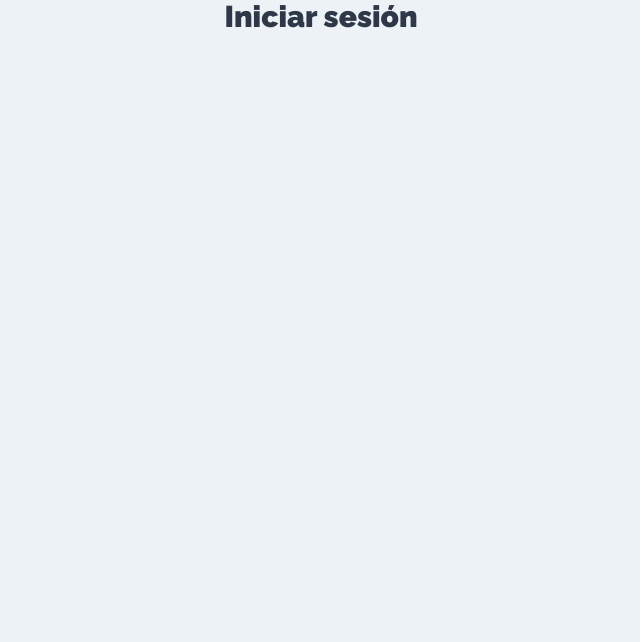
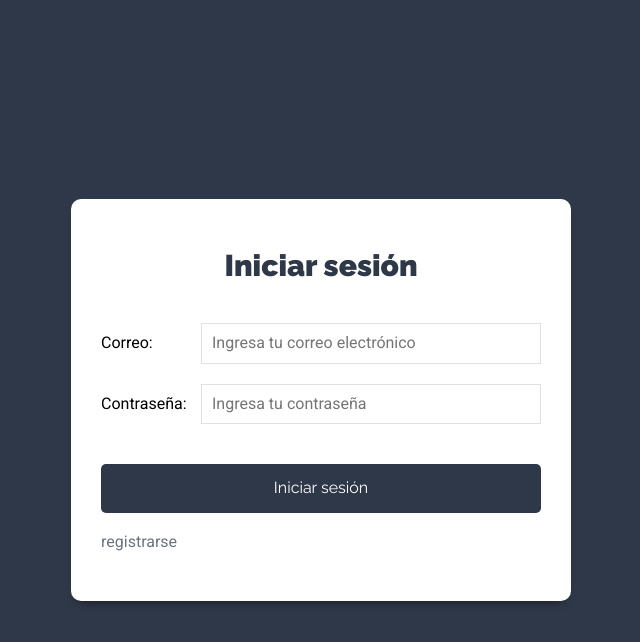
Before and after one commit to tonykevin/task, a React (Create React App) app: page / in a window 1280 px wide. Shown: the top 642 px of the page, without its empty margins (319-959 px from the left). Built offline with nearby package versions, Linux system fonts and the light colour scheme.

Commit message:
define login page

```diff
--- a/src/components/auth/Login.js
+++ b/src/components/auth/Login.js
@@ -1,7 +1,69 @@
-import React from 'react'
+import React, { useState } from 'react'
+import { Link } from 'react-router-dom'
 
-const Login = () => (
-  <h1>Iniciar sesión</h1>
-)
+const Login = () => {
+  const [user, setUser] = useState({
+    email: '',
+    password: ''
+  })
+
+  const { email, password } = user
+
+  const defineData = ({ target }) => {
+    setUser({
+      ...user,
+      [target.name]: target.value
+    })
+  }
+
+  const onSubmit = e => {
+    e.preventDefault()
+  }
+
+  return (
+    <div className='form-user'>
+      <div className='container-form shadow--dark'>
+        <h1>Iniciar sesión</h1>
+        <form
+          onSubmit={onSubmit}
+        >
+          <div className='form-field'>
+            <label htmlFor='email'>Correo</label>
+            <input
+              id='email'
+              name='email'
+              onChange={defineData}
+              placeholder='Ingresa tu correo electrónico'
+              type='email'
+              value={email}
+            />
+          </div>
+          <div className='form-field'>
+            <label htmlFor='password'>Contraseña</label>
+            <input
+              id='password'
+              name='password'
+              onChange={defineData}
+              placeholder='Ingresa tu contraseña'
+              type='password'
+              value={password}
+            />
+          </div>
+          <div className='form-field'>
+            <button
+              className='btn btn-primary btn-block'
+              type='submit'
+            >
+              Iniciar sesión
+            </button>
+          </div>
+        </form>
+        <Link to='/registrarse' className='link-account'>
+          registrarse
+        </Link>
+      </div>
+    </div>
+  )
+}
 
 export default Login
--- a/src/index.css
+++ b/src/index.css
@@ -177,6 +177,7 @@ aside  {
   margin-bottom: 1rem;
   color: var(--white);
 }
+
 .input-text {
   padding: 1rem;
   border: none;
@@ -319,6 +320,11 @@ aside  {
   flex: 0 0 100px;
   font-family: var(--textFont);
 }
+
+.form-field label::after {
+  content: ':'
+}
+
 .form-field input[type="password"],
 .form-field input[type="email"],
 .form-field input[type="text"] {
```
